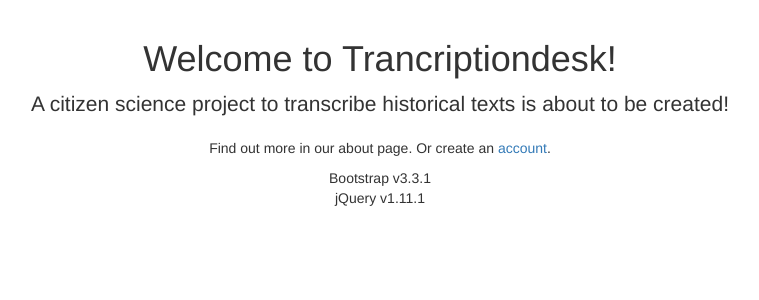
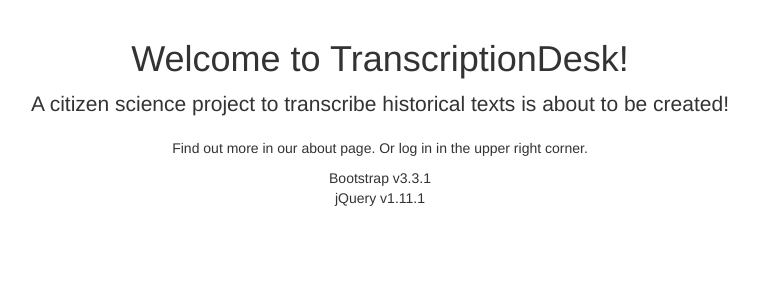
Before and after one commit to runjak/TranscriptionDesk, a PHP site: page / in a window 1280 px wide. Shown: the part 51-351 px from the top of the page, without its empty margins (260-1019 px from the left). Run offline with PHP 8.4, Linux system fonts and the light colour scheme; some libraries are stand-ins or nearby versions.

Commit message:
added missing line in create.sql, fixed typo in index.php

```diff
--- a/container/create.sql
+++ b/container/create.sql
@@ -16,6 +16,7 @@ DROP TABLE IF EXISTS `areasOfInterest`;
 DROP TABLE IF EXISTS `aoiCompleteness`;
 DROP TABLE IF EXISTS `rectangles`;
 DROP TABLE IF EXISTS `scans`;
+DROP TABLE IF EXISTS `scanAoiMap`;
 DROP TABLE IF EXISTS `scanCompleteness`;
 DROP TABLE IF EXISTS `omekaItems`;
 -- Creating tables from scratch:
--- a/src/index.php
+++ b/src/index.php
@@ -12,9 +12,9 @@
         <div class="container">
             <div class="row">
                 <div class="col-lg-12 text-center">
-                    <h1>Welcome to Trancriptiondesk!</h1>
+                    <h1>Welcome to TranscriptionDesk!</h1>
                     <p class="lead">A citizen science project to transcribe historical texts is about to be created!</p>
-                    <p>Find out more in our about page. Or create an <a href="register.php">account</a>.</p>
+                    <p>Find out more in our about page. Or log in in the upper right corner.</p>
                     <ul class="list-unstyled">
                         <li>Bootstrap v3.3.1</li>
                         <li>jQuery v1.11.1</li>
```
